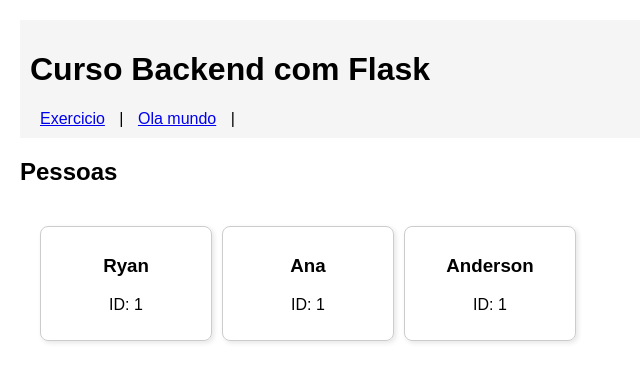
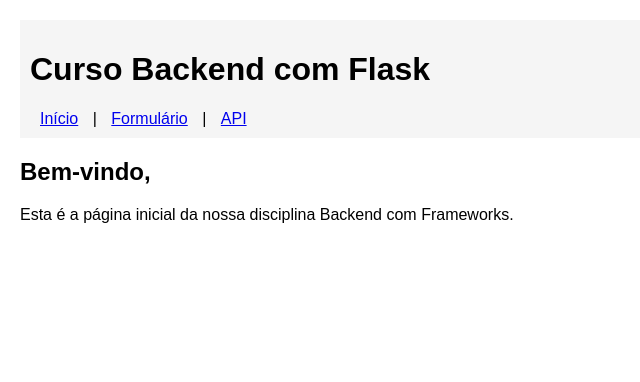
Before and after one commit to Yannzin/Backend_flask_equipe_1, a Flask app: page / in a window 1280 px wide. Shown: the top 382 px of the page, without its empty margins (0-640 px from the left). Run offline with Flask 2, Linux system fonts and the light colour scheme.

Commit message:
Aula 2, Tarefa prática e Exercicio 2

```diff
--- a/app/routes.py
+++ b/app/routes.py
@@ -1,17 +1,46 @@
-from flask import render_template, request, jsonify
+from flask import render_template, request, jsonify, flash, redirect, url_for
 from app import app
+from app.forms import NomeForm
+
+# Aula 1 — Introdução e primeira rota
+@app.route("/")
+def index():
+    return render_template("index.html", title="Página Inicial")
 
 
-##Aula 2
-@app.route("/")
-def index():
-    pessoas = [
-        {"id": 1, "nome": "Ryan"},
-        {"id": 1, "nome": "Ana"},
-        {"id": 1, "nome": "Anderson"}
 
+
+@app.route("/sobre")
+def sobre():
+    return render_template("about.html", title="Sobre o Projeto")
+
+# Aula 2 — Formulários
+@app.route("/form", methods=["GET", "POST"])
+def form():
+    form = NomeForm()
+    mensagem = None
+
+    if form.validate_on_submit():
+        nome = form.nome.data
+        email = form.email.data
+
+
+## Aula 2 Exercicio 2
+        flash(f"Formulário enviado com sucesso! Nome: {nome}, Email: {email}", "success")
+        return redirect(url_for("index"))
+
+    elif form.is_submitted() and not form.validate():
+        mensagem = "Formulário inválido! Verifique os campos e tente novamente."
+        flash(mensagem, "error")
+
+    return render_template("form.html", title="Formulário", form=form, mensagem=mensagem)
+
+# Aula 3 — API REST
+@app.route("/api/dados")
+def api_dados():
+    dados = [
+        {"id": 1, "nome": "Ana Vitória"},
+        {"id": 2, "nome": "Ryan Feitosa"},
+        {"id": 3, "nome": "Anderson Freitas"}
     ]
-    ##Exercicio 1 (Passar um título dinâmico)
-    titulo = request.args.get("titulo", "Página inicial")
-
-    return render_template("index.html",title="Página Inicial", pessoas = pessoas)
+    return jsonify(dados)
--- a/app/templates/base.html
+++ b/app/templates/base.html
@@ -9,10 +9,23 @@
 <header>
     <h1>Curso Backend com Flask</h1>
     <nav>
-        <a href="{{ url_for('index') }}">Exercicio</a> |
-        <a href="{{ url_for('ola_mundo') }}">Ola mundo</a> |
+        <a href="{{ url_for('index') }}">Início</a> |
+        <a href="{{ url_for('form') }}">Formulário</a> |
+        <a href="{{ url_for('api_dados') }}">API</a>
     </nav>
 </header>
+
+
+{% with messages = get_flashed_messages(with_categories=true) %}
+  {% if messages %}
+    <ul class="flash-messages">
+      {% for category, message in messages %}
+        <li class="flash {{ category }}">{{ message }}</li>
+      {% endfor %}
+    </ul>
+  {% endif %}
+{% endwith %}
+
 <main>
     {% block content %}{% endblock %}
 </main>
--- a/app/templates/card.html
+++ /dev/null
@@ -1,4 +0,0 @@
-<div class="card">
-    <h3>{{ p.nome }}</h3>
-    <p>ID: {{ p.id }}</p>
-</div>
--- a/app/templates/index.html
+++ b/app/templates/index.html
@@ -1,11 +1,5 @@
 {% extends "base.html" %}
-
 {% block content %}
-    <h2>Pessoas</h2>
-
-    <div class="cards">
-        {% for p in pessoas %}
-            {% include "card.html" %}
-        {% endfor %}
-    </div>
+<h2>Bem-vindo,</h2>
+<p>Esta é a página inicial da nossa disciplina Backend com Frameworks.</p>
 {% endblock %}
--- a/app/templates/olamundo.html
+++ /dev/null
@@ -1,4 +0,0 @@
-{% extends "base.html" %}
-{% block content %}
-<h2>Olá mundo</h2>
-{% endblock %}
--- a/requirements.txt
+++ b/requirements.txt
@@ -1,3 +1,4 @@
 Flask==2.1.3
 Flask-WTF==1.0.1
 Werkzeug==2.0.3
+email_validator
```
Also changed, not shown: app/forms.py (added, +10 -0 lines), app/templates/form.html (added, +16 -0 lines), app/__init__.py (line endings or trailing spaces).
